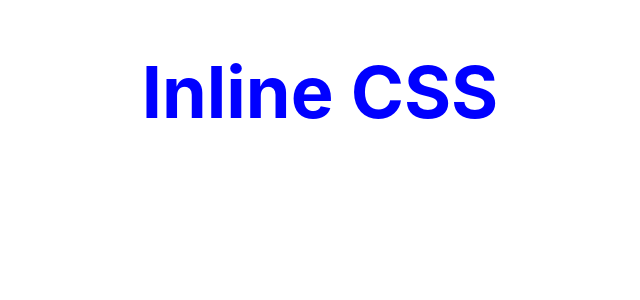
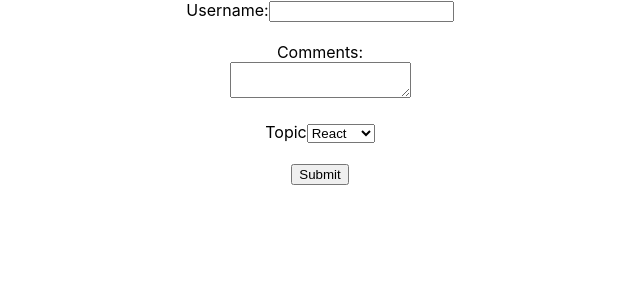
Before and after one commit to karansanghvi/React, a React (Create React App) app: page / in a window 1280 px wide. Shown: the top 300 px of the page, without its empty margins (320-960 px from the left). Built offline with nearby package versions, Linux system fonts and the light colour scheme.

Commit message:
till video 22

```diff
--- a/src/App.js
+++ b/src/App.js
@@ -12,6 +12,9 @@ import ParentComponent from './components/ParentComponent';
 import Stylesheet from './components/Stylesheet';
 import UserGreeting from './components/UserGreeting';
 import Welcome from './components/Welcome';
+import './appStyles.css'
+import styles from './appStyles.module.css'
+import Form from './components/Form';
 
 function App() {
   return (
@@ -63,7 +66,15 @@ function App() {
         {/* <Stylesheet primary={true}/> */}
 
         {/* APPROACH 2: USING INLINE CSS */}
-        <Inline/>
+        {/* <Inline/> */}
+
+        {/* APPROACH 3: CSS MODULES */}
+        {/* <h1 className='error'>Error</h1> */}
+        {/* in the below code styes is the import statement from the module stylesheet */}
+        {/* <h1 className={styles.success}>Success</h1> */}
+
+      {/* form handling */}
+      <Form/>
     </div>
   );
 }
--- /dev/null
+++ b/src/appStyles.css
@@ -0,0 +1,4 @@
+/* this is a css stylesheet file */
+.error {
+    color: red;
+}
--- /dev/null
+++ b/src/appStyles.module.css
@@ -0,0 +1,4 @@
+/* this is a css module stylesheet file */
+.success {
+    color: green;
+}
--- /dev/null
+++ b/src/components/Form.js
@@ -0,0 +1,74 @@
+import React, { Component } from 'react'
+
+export class Form extends Component {
+
+    constructor(props) {
+      super(props)
+
+      this.state = {
+         username: '',
+         comments: '',
+         topic: 'react'
+      }
+    }
+
+    handleUsernameChange = (event) => {
+        this.setState({
+            username: event.target.value
+        })
+    }
+
+    handleCommentsChange = event => {
+        this.setState({
+            comments: event.target.value
+        })
+    }
+
+    handleTopicChange = event => {
+        this.setState({
+            topic: event.target.value
+        })
+    }
+
+    handleSubmit = event => {
+        alert( `${this.state.username} ${this.state.comments} ${this.state.topic}`)
+        event.preventDefault()
+    }
+
+  render() {
+    return (
+      <form action="#" onSubmit={this.handleSubmit}>
+        <div>
+            <label htmlFor="name">Username:</label>
+            <input
+                type="text" id='name'
+                value={this.state.username}
+                onChange={this.handleUsernameChange}
+             />
+        </div>
+        <br />
+        <div>
+            <label htmlFor="#">Comments:</label> <br />
+            <textarea
+                value={this.state.comments}
+                onChange={this.handleCommentsChange}
+            >
+            </textarea>
+        </div>
+        <br />
+        <div>
+            <label htmlFor="#">Topic</label>
+            <select value={this.state.topic} onChange={this.handleTopicChange}>
+                <option value="react">React</option>
+                <option value="angular">Angular</option>
+                <option value="vue">Vue</option>
+            </select>
+        </div>
+        <br />
+        <button type="submit">Submit</button>
+      </form>
+    )
+  }
+}
+
+export default Form
```
Also changed, not shown: 1 other file (tests, documents, lock files or other folders).
